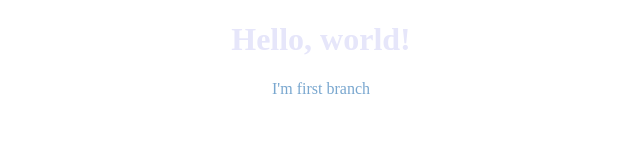
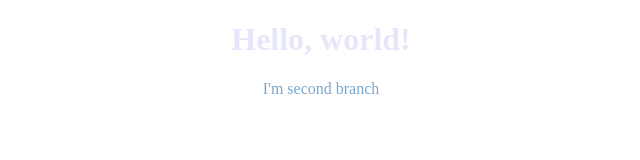
Before and after one commit to marfuzzi/ya_test_git, a plain HTML site: page index.html in a window 1280 px wide. Shown: the full height of the page, 319-959 px from the left. Drawn offline with Linux system fonts and the light colour scheme.

Commit message:
change index.html

```diff
--- a/index.html
+++ b/index.html
@@ -9,7 +9,7 @@
 </head>
 <body>
     <h1>Hello, world!</h1>
-    <div class="branch">I'm first branch</div>
+    <div class="branch">I'm second branch</div>
     <script src="index.js"></script>
 </body>
 </html>
```
